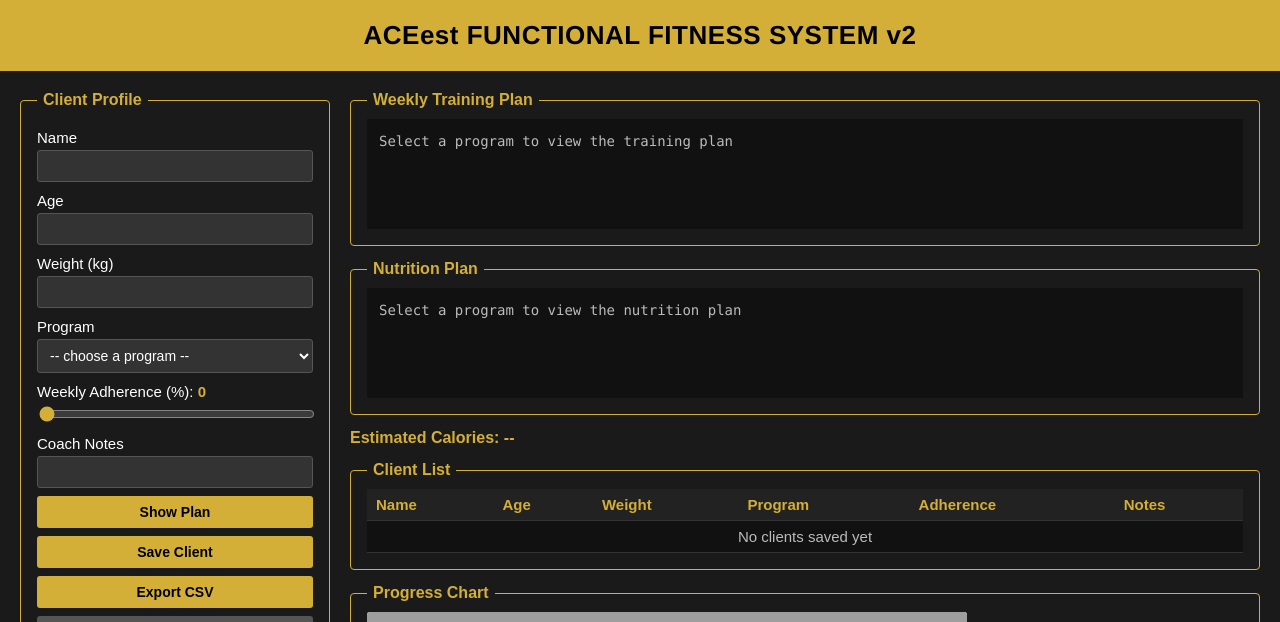
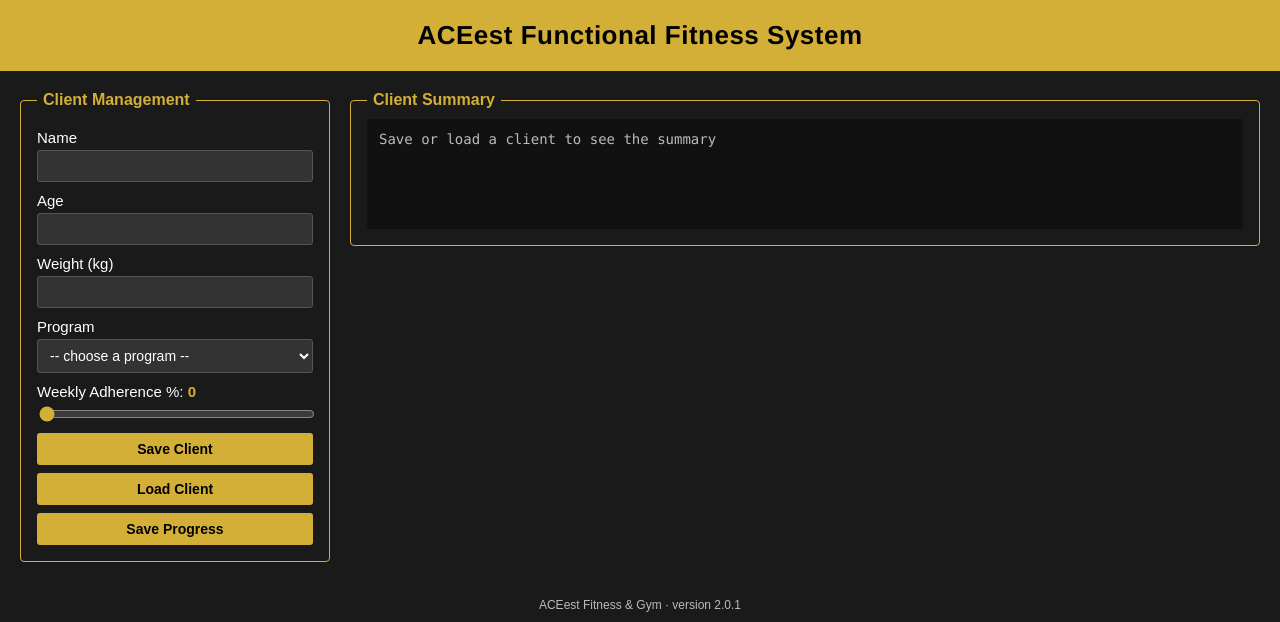
Before and after one commit to 2026ht66008/2026ht66008-aceest-devops, a Flask app: page / in a window 1280 px wide. Shown: the top 622 px of the page. Run offline with Flask 3, Linux system fonts and the light colour scheme; grey boxes are pictures that could not be loaded.

Commit message:
Add v2.0.1: save clients and weekly progress in SQLite

```diff
--- a/app.py
+++ b/app.py
@@ -1,58 +1,93 @@
-"""ACEest Fitness & Performance - v1.1.2 (Flask port of Aceestver1.1.2.py).
+"""ACEest Fitness & Performance - v2.0.1 (Flask port of Aceestver2.0.1.py).
 
 Same features as the Tkinter original:
-  * Client profile form: name, age, weight, program, weekly adherence, coach notes
-  * Selecting a program shows the training plan, nutrition plan and estimated calories
-  * Save Client stores the client in an in-memory list and adds it to the Client List
-  * Progress Chart: bar chart of adherence per client
-  * Export CSV: download all clients as a CSV file
-  * Reset clears the form
-  (The original's Reset button crashed and the file had no __main__ block;
-   both are fixed here.)
+  * Client management form: name, age, weight, program, weekly adherence
+  * Save Client: stores the client in SQLite (aceest_fitness.db) with the
+    calculated daily calories (weight x program factor)
+  * Load Client: shows the client profile in the Client Summary panel
+  * Save Progress: logs this week's adherence ("Week NN - YYYY")
 
-Web pages:  GET  /                       -> client profile, plan, client list, chart
-            POST /save_client            -> form submit
-            GET  /export_csv             -> CSV download (or a warning if empty)
-JSON API:   GET  /api/programs[/<name>]  -> program names / details
-            POST /api/update_program     -> plan + calories
-            GET  /api/clients            -> saved clients
-            POST /api/save_client        -> add a client
-            GET  /api/export_csv         -> CSV
-            GET  /api/update_chart       -> PNG bar chart of adherence
-Health:     GET  /health
-
-Note: clients live in memory (as in the original), so they reset when the
-app restarts. Persistent storage arrives in v2.0.1 (SQLite).
+Web pages:  GET  /                         -> client management + summary (?client=<name>)
+            POST /save_client | /load_client | /save_progress
+JSON API:   GET  /api/programs             -> programs and calorie factors
+            POST /api/save_client          -> create or replace a client
+            GET  /api/load_client/<name>   -> client profile + summary text
+            POST /api/save_progress        -> log weekly adherence
+Health:     GET  /health                   -> also checks the database
 """
-import csv
-import io
 import math
 import os
+import sqlite3
+from datetime import datetime
 
-from flask import (Flask, Response, current_app, flash, jsonify, redirect,
-                   render_template, request, url_for)
-from matplotlib.figure import Figure
+from flask import (Flask, current_app, flash, g, jsonify, redirect, render_template,
+                   request, url_for)
 
-APP_VERSION = "1.1.2"
+APP_VERSION = "2.0.1"
 APP_TITLE = "ACEest Fitness & Performance"
-HEADER_TEXT = "ACEest FUNCTIONAL FITNESS SYSTEM v2"
-CSV_HEADER = ["Name", "Age", "Weight", "Program", "Adherence", "Notes"]
+HEADER_TEXT = "ACEest Functional Fitness System"
+DB_NAME = "aceest_fitness.db"
 
-programs = {
-    "Fat Loss (FL)": {"workout": "Back Squat, Cardio, Bench, Deadlift, Recovery",
-                      "diet": "Egg Whites, Chicken, Fish Curry",
-                      "color": "#e74c3c", "calorie_factor": 22},
-    "Muscle Gain (MG)": {"workout": "Squat, Bench, Deadlift, Press, Rows",
-                         "diet": "Eggs, Biryani, Mutton Curry",
-                         "color": "#2ecc71", "calorie_factor": 35},
-    "Beginner (BG)": {"workout": "Air Squats, Ring Rows, Push-ups",
-                      "diet": "Balanced Tamil Meals",
-                      "color": "#3498db", "calorie_factor": 26},
-}
+SCHEMA = """
+CREATE TABLE IF NOT EXISTS clients (
+    id INTEGER PRIMARY KEY AUTOINCREMENT,
+    name TEXT UNIQUE,
+    age INTEGER,
+    weight REAL,
+    program TEXT,
+    calories INTEGER
+);
+CREATE TABLE IF NOT EXISTS progress (
+    id INTEGER PRIMARY KEY AUTOINCREMENT,
+    client_name TEXT,
+    week TEXT,
+    adherence INTEGER
+);
+"""
+FORM_FIELDS = ("name", "age", "weight", "program", "adherence")
 
 
 class ValidationError(ValueError):
-    """Invalid client input - shown as a warning on the page or HTTP 400 in the API."""
+    """Invalid input - shown as a warning on the page or HTTP 400 in the API."""
+
+
+class NotFoundError(LookupError):
+    """Requested client does not exist - warning on the page or HTTP 404 in the API."""
+
+
+# ---------- DATABASE ----------
+
+def init_db(conn):
+    """Create the tables if they do not exist (same schema as the original)."""
+    conn.executescript(SCHEMA)
+    conn.commit()
+
+
+def get_db():
+    """One SQLite connection per request, closed automatically afterwards."""
+    if "db" not in g:
+        g.db = sqlite3.connect(current_app.config["DATABASE"])
+        g.db.row_factory = sqlite3.Row
+    return g.db
+
+
+def close_db(_exc=None):
+    db = g.pop("db", None)
+    if db is not None:
+        db.close()
+
+
+# ---------- DATA ----------
+
+def setup_data():
+    return {
+        "Fat Loss (FL)": {"factor": 22},
+        "Muscle Gain (MG)": {"factor": 35},
+        "Beginner (BG)": {"factor": 26},
+    }
+
+
+programs = setup_data()
 
 
 # ---------- LOGIC ----------
@@ -75,21 +110,6 @@ def to_number(value, field, kind=float, maximum=None):
     return number
 
 
-def calculate_calories(weight, program):
-    """Estimated daily calories = weight (kg) x the program's calorie factor."""
-    return int(weight * programs[program]["calorie_factor"])
-
-
-def update_program(program, weight=0.0):
-    """Plan for a program plus estimated calories (None until a weight is entered)."""
-    data = programs.get(program)
-    if data is None:
-        return None
-    calories = calculate_calories(weight, program) if weight > 0 else None
-    return {"name": program, "workout": data["workout"], "diet": data["diet"],
-            "color": data["color"], "calories": calories}
-
-
 def parse_client(data):
     """Read and type-check the client fields from a form or JSON body."""
     return {
@@ -97,54 +117,62 @@ def parse_client(data):
         "age": to_number(data.get("age"), "Age", int),
         "weight": to_number(data.get("weight"), "Weight", float),
         "program": (data.get("program") or "").strip(),
-        "adherence": to_number(data.get("adherence"), "Weekly adherence", int, maximum=100),
-        "notes": (data.get("notes") or "").strip(),
     }
 
 
-def get_clients():
-    """The in-memory client list of the running app (self.clients in the original)."""
-    return current_app.extensions["aceest_clients"]
+def calculate_calories(weight, program):
+    return int(weight * programs[program]["factor"])
 
 
-def save_client(client):
-    """Validate, store and confirm a client (same messages as the original)."""
+def save_client(db, client):
+    """Create or replace a client row with its calculated calories."""
     if not client["name"] or not client["program"]:
-        raise ValidationError("Please fill client name and program.")
+        raise ValidationError("Name and Program required")
     if client["program"] not in programs:
         raise ValidationError(f"Unknown program: {client['program']}")
-    get_clients().append(client)
-    return f"Client {client['name']} saved successfully."
+    calories = calculate_calories(client["weight"], client["program"])
+    db.execute(
+        "INSERT OR REPLACE INTO clients (name, age, weight, program, calories) "
+        "VALUES (?, ?, ?, ?, ?)",
+        (client["name"], client["age"], client["weight"], client["program"], calories),
+    )
+    db.commit()
+    return "Client data saved"
 
 
-def export_csv(clients):
-    """CSV text with the same header row as the original export."""
-    buffer = io.StringIO()
-    writer = csv.writer(buffer)
-    writer.writerow(CSV_HEADER)
-    for c in clients:
-        writer.writerow([c["name"], c["age"], c["weight"], c["program"],
-                         c["adherence"], c["notes"]])
-    return buffer.getvalue()
+def load_client(db, name):
+    """Return the client as a dict, or raise NotFoundError."""
+    row = db.execute(
+        "SELECT name, age, weight, program, calories FROM clients WHERE name = ?", (name,)
+    ).fetchone()
+    if row is None:
+        raise NotFoundError("Client not found")
+    return dict(row)
 
 
-def update_chart(clients):
-    """PNG bar chart of adherence per client - the original's 'Client Progress' chart."""
-    fig = Figure(figsize=(6, 3))
-    ax = fig.subplots()
-    ax.bar([c["name"] for c in clients], [c["adherence"] for c in clients], color="#d4af37")
-    ax.set_ylabel("Adherence %")
-    ax.set_title("Client Progress")
-    ax.set_ylim(0, 100)
-    fig.tight_layout()
-    buffer = io.BytesIO()
-    fig.savefig(buffer, format="png")
-    return buffer.getvalue()
+def client_summary(client):
+    """The CLIENT PROFILE text block shown in the Client Summary panel."""
+    return (
+        "CLIENT PROFILE\n"
+        "--------------\n"
+        f"Name     : {client['name']}\n"
+        f"Age      : {client['age']}\n"
+        f"Weight   : {client['weight']} kg\n"
+        f"Program  : {client['program']}\n"
+        f"Calories : {client['calories']} kcal/day\n"
+    )
 
 
-def csv_response(text):
-    return Response(text, mimetype="text/csv",
-                    headers={"Content-Disposition": "attachment; filename=clients.csv"})
+def save_progress(db, name, adherence, now=None):
+    """Log this week's adherence for a client; returns (message, week label)."""
+    if not name:
+        raise ValidationError("Enter client name first")
+    load_client(db, name)  # raises NotFoundError for unknown clients
+    week = (now or datetime.now()).strftime("Week %U - %Y")
+    db.execute("INSERT INTO progress (client_name, week, adherence) VALUES (?, ?, ?)",
+               (name, week, adherence))
+    db.commit()
+    return "Weekly progress logged", week
 
 
 # ---------- APP ----------
@@ -154,10 +182,17 @@ def create_app(test_config=None):
     app = Flask(__name__)
     app.config.from_mapping(
         SECRET_KEY=os.environ.get("ACEEST_SECRET_KEY", "dev-only-change-me"),
+        DATABASE=os.environ.get("ACEEST_DB", DB_NAME),
     )
     if test_config:
         app.config.update(test_config)
-    app.extensions["aceest_clients"] = []  # store multiple clients (in memory)
+
+    db_dir = os.path.dirname(os.path.abspath(app.config["DATABASE"]))
+    os.makedirs(db_dir, exist_ok=True)
+    conn = sqlite3.connect(app.config["DATABASE"])
+    init_db(conn)
+    conn.close()
+    app.teardown_appcontext(close_db)
 
     @app.context_processor
     def inject_globals():
@@ -165,90 +200,96 @@ def create_app(test_config=None):
 
     @app.get("/health")
     def health():
+        get_db().execute("SELECT 1").fetchone()
         return jsonify(status="ok", app=APP_TITLE, version=APP_VERSION)
 
     # ---------- WEB PAGES ----------
     @app.get("/")
     def index():
-        form = {key: request.args.get(key, "") for key in
-                ("name", "age", "weight", "program", "adherence", "notes")}
-        plan, status = None, 200
-        if form["program"]:
+        form = {key: request.args.get(key, "") for key in FORM_FIELDS}
+        summary = None
+        name = request.args.get("client", "")
+        if name:
             try:
-                weight = to_number(form["weight"], "Weight")
-            except ValidationError as err:
+                client = load_client(get_db(), name)
+            except NotFoundError as err:
                 flash(str(err), "warning")
-                weight = 0.0
-            plan = update_program(form["program"], weight)
-            if plan is None:
-                flash(f"Unknown program: {form['program']}", "error")
-                form["program"], status = "", 404
-        return render_template("index.html", programs=programs, form=form, plan=plan,
-                               clients=get_clients()), status
+            else:
+                form.update({k: client[k] for k in ("name", "age", "weight", "program")})
+                summary = client_summary(client)
+        return render_template("index.html", programs=programs, form=form, summary=summary)
+
+    def back_to_form(**extra):
+        keep = {key: request.form.get(key, "") for key in FORM_FIELDS}
+        keep.update(extra)
+        return redirect(url_for("index", **keep))
 
     @app.post("/save_client")
     def save_client_form():
         try:
-            flash(save_client(parse_client(request.form)), "success")
+            client = parse_client(request.form)
+            flash(save_client(get_db(), client), "success")
         except ValidationError as err:
+            flash(str(err), "error")
+            return back_to_form()
+        return redirect(url_for("index", client=client["name"]))
+
+    @app.post("/load_client")
+    def load_client_form():
+        name = request.form.get("name", "").strip()
+        try:
+            load_client(get_db(), name)
+        except NotFoundError as err:
             flash(str(err), "warning")
-        keep = {key: request.form.get(key, "") for key in
-                ("name", "age", "weight", "program", "adherence", "notes")}
-        return redirect(url_for("index", **keep))
+            return back_to_form()
+        return redirect(url_for("index", client=name))
 
-    @app.get("/export_csv")
-    def export_csv_download():
-        if not get_clients():
-            flash("No clients to export.", "warning")
-            return redirect(url_for("index"))
-        return csv_response(export_csv(get_clients()))
+    @app.post("/save_progress")
+    def save_progress_form():
+        name = request.form.get("name", "").strip()
+        try:
+            adherence = to_number(request.form.get("adherence"), "Weekly adherence", int, 100)
+            message, _week = save_progress(get_db(), name, adherence)
+        except (ValidationError, NotFoundError) as err:
+            flash(str(err), "warning")
+            return back_to_form()
+        flash(message, "success")
+        return redirect(url_for("index", client=name))
 
     # ---------- JSON API ----------
     @app.get("/api/programs")
     def api_programs():
-        return jsonify(programs=list(programs.keys()))
-
-    @app.get("/api/programs/<path:name>")
-    def api_program(name):
-        if name not in programs:
-            return jsonify(error=f"Unknown program: {name}"), 404
-        return jsonify(name=name, **programs[name])
-
-    @app.post("/api/update_program")
-    def api_update_program():
-        body = request.get_json(silent=True) or {}
-        try:
-            weight = to_number(body.get("weight"), "Weight")
-        except ValidationError as err:
-            return jsonify(error=str(err)), 400
-        plan = update_program(body.get("program", ""), weight)
-        if plan is None:
-            return jsonify(error=f"Unknown program: {body.get('program', '')}"), 404
-        return jsonify(plan)
-
-    @app.get("/api/clients")
-    def api_clients():
-        return jsonify(clients=get_clients())
+        return jsonify(programs=programs)
 
     @app.post("/api/save_client")
     def api_save_client():
         body = request.get_json(silent=True) or {}
         try:
             client = parse_client(body)
-            message = save_client(client)
+            message = save_client(get_db(), client)
         except ValidationError as err:
             return jsonify(error=str(err)), 400
-        return jsonify(message=message, client=client), 201
+        return jsonify(message=message, client=load_client(get_db(), client["name"])), 201
 
-    @app.get("/api/export_csv")
-    def api_export_csv():
-        if not get_clients():
-            return jsonify(error="No clients to export."), 404
-        return csv_response(export_csv(get_clients()))
+    @app.get("/api/load_client/<path:name>")
+    def api_load_client(name):
+        try:
+            client = load_client(get_db(), name)
+        except NotFoundError as err:
+            return jsonify(error=str(err)), 404
+        return jsonify(client=client, summary=client_summary(client))
 
-    @app.get("/api/update_chart")
-    def api_update_chart():
-        return Response(update_chart(get_clients()), mimetype="image/png")
+    @app.post("/api/save_progress")
+    def api_save_progress():
+        body = request.get_json(silent=True) or {}
+        try:
+            adherence = to_number(body.get("adherence"), "Weekly adherence", int, 100)
+            message, week = save_progress(get_db(), (body.get("name") or "").strip(), adherence)
+        except ValidationError as err:
+            return jsonify(error=str(err)), 400
+        except NotFoundError as err:
+            return jsonify(error=str(err)), 404
+        return jsonify(message=message, week=week, adherence=adherence), 201
 
     # ---------- ERRORS ----------
     def wants_json():
--- a/requirements.txt
+++ b/requirements.txt
@@ -1,4 +1,3 @@
 Flask>=3.0
 gunicorn>=22.0
-matplotlib>=3.8
 pytest>=8.0
--- a/templates/index.html
+++ b/templates/index.html
@@ -1,11 +1,11 @@
 {% extends "base.html" %}
 {% block body %}
 <div class="layout">
-  <!-- LEFT PANEL - CLIENT PROFILE -->
+  <!-- LEFT PANEL -->
   <aside class="left">
     <fieldset class="panel">
-      <legend> Client Profile </legend>
-      <form method="get" action="{{ url_for('index') }}">
+      <legend> Client Management </legend>
+      <form method="post" action="{{ url_for('save_client_form') }}">
         <label for="name">Name</label>
         <input id="name" name="name" type="text" value="{{ form.name }}">
 
@@ -16,74 +16,37 @@
         <input id="weight" name="weight" type="number" min="0" step="0.1" value="{{ form.weight }}">
 
         <label for="program">Program</label>
-        <select id="program" name="program" onchange="this.form.submit()">
+        <select id="program" name="program">
           <option value="" {% if not form.program %}selected{% endif %}>-- choose a program --</option>
           {% for name in programs %}
           <option value="{{ name }}" {% if name == form.program %}selected{% endif %}>{{ name }}</option>
           {% endfor %}
         </select>
 
-        <label for="adherence">Weekly Adherence (%):
+        <label for="adherence">Weekly Adherence %:
           <output class="range-value" id="adherence-value">{{ form.adherence or 0 }}</output></label>
         <input id="adherence" name="adherence" type="range" min="0" max="100" step="1"
                value="{{ form.adherence or 0 }}"
                oninput="document.getElementById('adherence-value').value = this.value">
 
-        <label for="notes">Coach Notes</label>
-        <input id="notes" name="notes" type="text" value="{{ form.notes }}">
-
         <div class="btn-col">
-          <button class="btn" type="submit">Show Plan</button>
-          <button class="btn" type="submit" formmethod="post" formaction="{{ url_for('save_client_form') }}">Save Client</button>
-          <a class="btn" href="{{ url_for('export_csv_download') }}">Export CSV</a>
-          <a class="btn secondary" href="{{ url_for('index') }}">Reset</a>
+          <button class="btn" type="submit">Save Client</button>
+          <button class="btn" type="submit" formaction="{{ url_for('load_client_form') }}">Load Client</button>
+          <button class="btn" type="submit" formaction="{{ url_for('save_progress_form') }}">Save Progress</button>
         </div>
       </form>
     </fieldset>
   </aside>
 
-  <!-- RIGHT PANEL - PROGRAM DETAILS, CLIENT LIST, CHART -->
+  <!-- RIGHT PANEL -->
   <section class="right">
     <fieldset class="panel">
-      <legend> Weekly Training Plan </legend>
-      {% if plan %}
-      <pre class="display plan" style="color: {{ plan.color }}">{{ plan.workout }}</pre>
+      <legend> Client Summary </legend>
+      {% if summary %}
+      <pre class="display">{{ summary }}</pre>
       {% else %}
-      <pre class="display plan placeholder">Select a program to view the training plan</pre>
+      <pre class="display placeholder">Save or load a client to see the summary</pre>
       {% endif %}
-    </fieldset>
-
-    <fieldset class="panel">
-      <legend> Nutrition Plan </legend>
-      {% if plan %}
-      <pre class="display plan">{{ plan.diet }}</pre>
-      {% else %}
-      <pre class="display plan placeholder">Select a program to view the nutrition plan</pre>
-      {% endif %}
-    </fieldset>
-
-    <p class="calories">Estimated Calories:
-      {% if plan and plan.calories %}{{ plan.calories }} kcal{% else %}--{% endif %}</p>
-
-    <fieldset class="panel">
-      <legend> Client List </legend>
-      <div class="table-wrap">
-        <table class="grid">
-          <thead><tr><th>Name</th><th>Age</th><th>Weight</th><th>Program</th><th>Adherence</th><th>Notes</th></tr></thead>
-          <tbody>
-          {% for c in clients %}
-            <tr><td>{{ c.name }}</td><td>{{ c.age }}</td><td>{{ c.weight }}</td><td>{{ c.program }}</td><td>{{ c.adherence }}%</td><td>{{ c.notes }}</td></tr>
-          {% else %}
-            <tr><td class="empty" colspan="6">No clients saved yet</td></tr>
-          {% endfor %}
-          </tbody>
-        </table>
-      </div>
-    </fieldset>
-
-    <fieldset class="panel chart">
-      <legend> Progress Chart </legend>
-      <img src="{{ url_for('api_update_chart', n=clients|length) }}" alt="Bar chart of weekly adherence per client" width="600" height="300">
     </fieldset>
   </section>
 </div>
```
Also changed, not shown: tests/conftest.py (+12 -3 lines), tests/test_app.py (+158 -118 lines).
